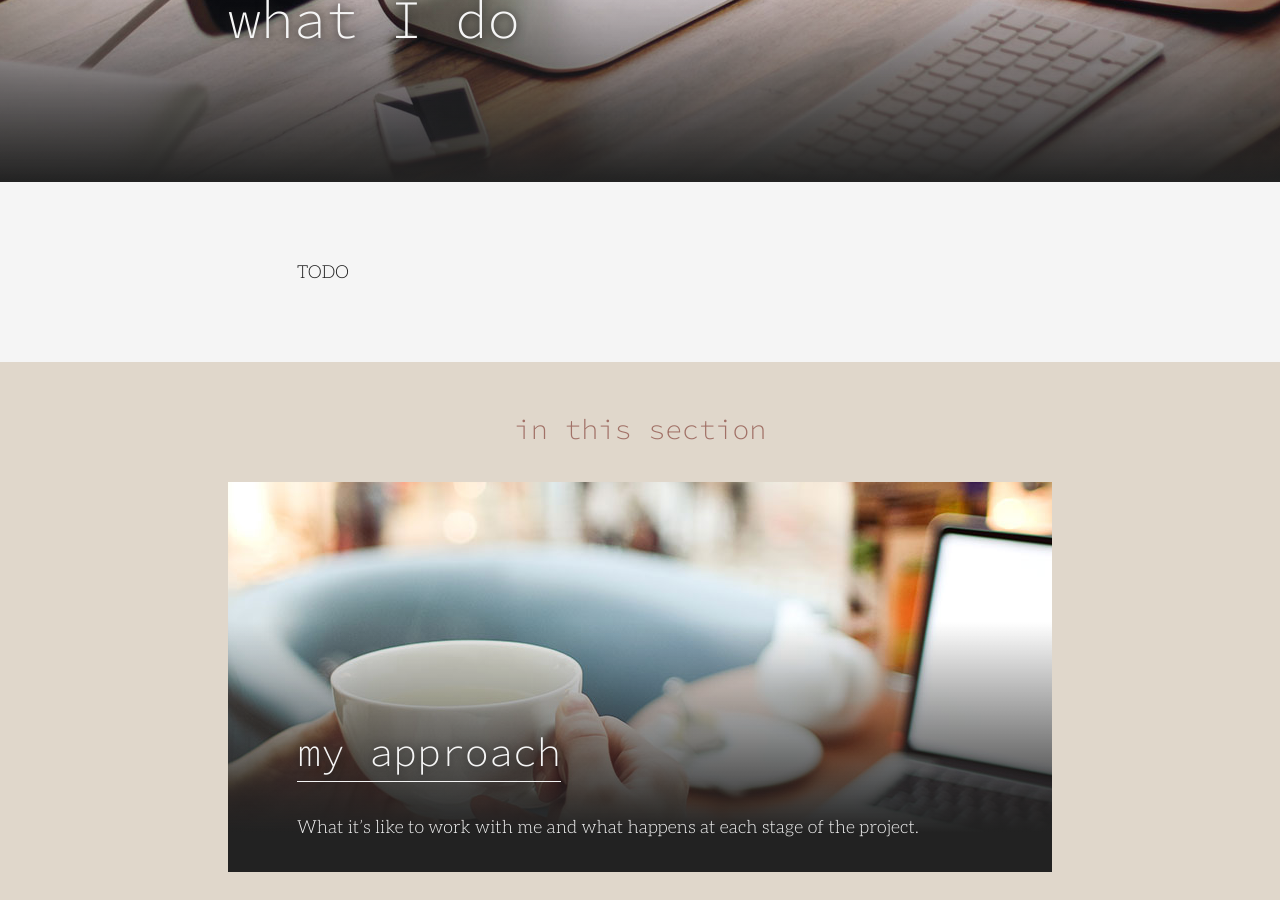
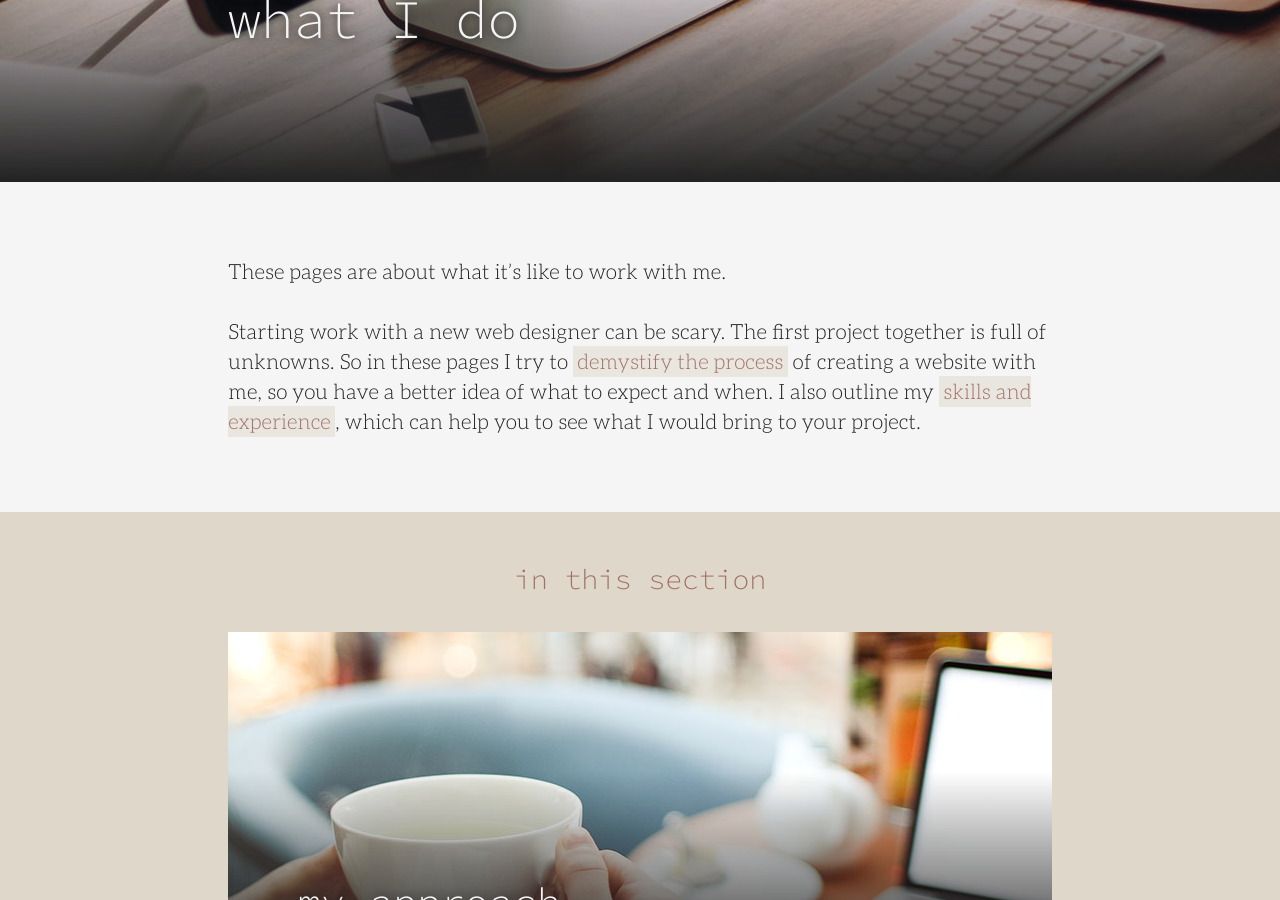
Before and after one commit to cjbarnes/cjbarnes.github.io, a Jekyll site: the page built from _pages/whatido.md, in a window 1280 px wide and 900 px high, scrolled down 318 px. Built offline with Jekyll 4.4.1, drawn with Linux system fonts in a browser that asks for light colours.

Commit message:
Added intro text to the 2 index pages

```diff
--- a/_pages/whatido.md
+++ b/_pages/whatido.md
@@ -5,4 +5,8 @@ layout: index
 illustration: thunderbolt-display-angled
 ---
 
-TODO
+These pages are about what it's like to work with me.
+{: .lead}
+
+Starting work with a new web designer can be scary. The first project together is full of unknowns. So in these pages I try to **demystify the process** of creating a website with me, so you have a better idea of what to expect and when. I also outline my **skills and experience**, which can help you to see what I would bring to your project.
+{: .lead}
```
Also changed, not shown: _pages/whativedone.md (+5 -1 lines).
